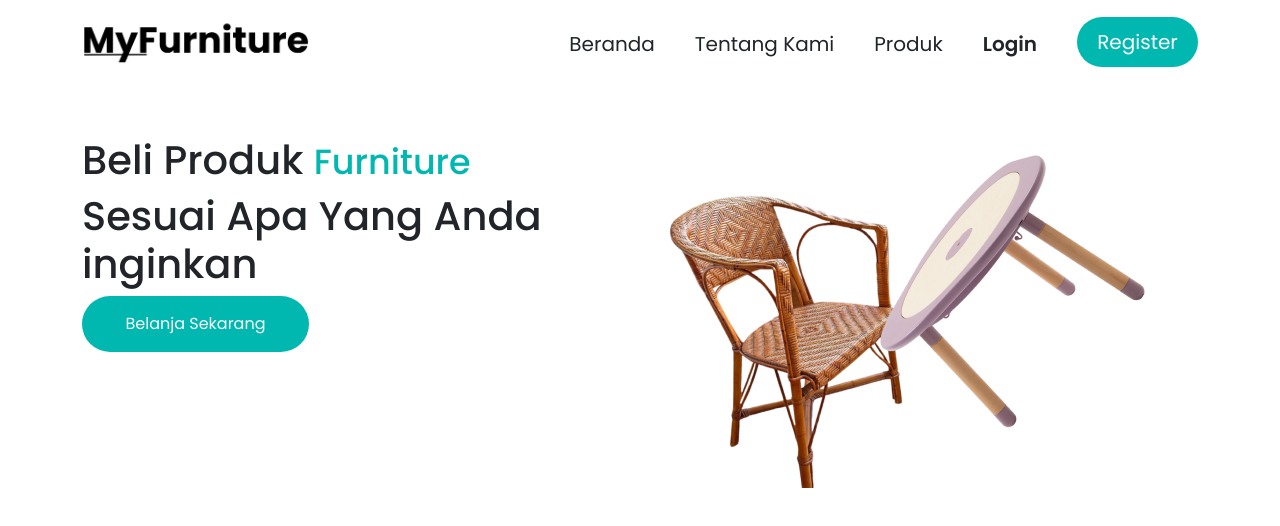
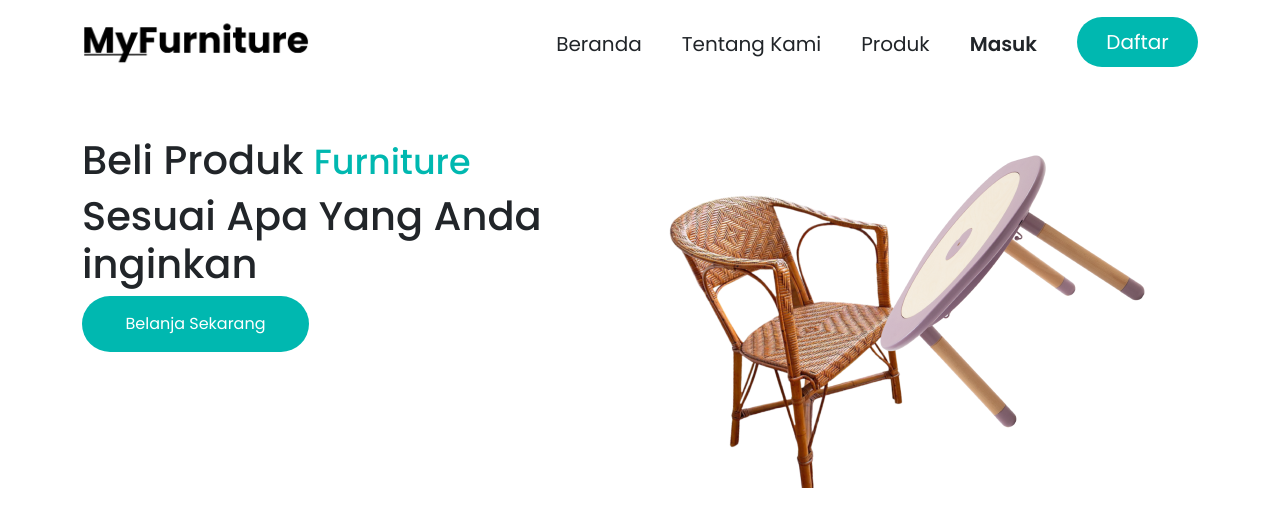
Before and after one commit to Anang20/myFurniiture-Frontend, a Next.js app: page / in a window 1280 px wide. Shown: the top 526 px of the page. Built offline with nearby package versions, Linux system fonts and the light colour scheme.

Commit message:
memperbarui kata

```diff
--- a/pages/components/Navbar.js
+++ b/pages/components/Navbar.js
@@ -25,10 +25,10 @@ export default function Navbar() {
                             <a className={styles["nav-link"]}>Produk</a>
                         </Link>
                         <Link href="./../login">
-                            <a className={styles["nav-link"]} style={{ fontWeight: 600 }}>Login</a>
+                            <a className={styles["nav-link"]} style={{ fontWeight: 600 }}>Masuk</a>
                         </Link>
                         <Link href="./../register">
-                            <button className={styles["button-register"]}>Register</button>
+                            <button className={styles["button-register"]}>Daftar</button>
                         </Link>
                     </div>
                 </div>
--- a/pages/register.js
+++ b/pages/register.js
@@ -36,11 +36,11 @@ export default function Register() {
                                                     <input type="password" style={{ borderRadius: 15 }} name="password" className="form-control" placeholder="Masukkan Password..." required/>
                                                 </div>
                                                 <div className="d-grid gap-2">
-                                                    <button type="submit" style={{ borderRadius: 15, backgroundColor: '#00B8B0', border: 'none' }} className="btn btn-success btn-user btn-block mt-4">Masuk</button>
+                                                    <button type="submit" style={{ borderRadius: 15, backgroundColor: '#00B8B0', border: 'none' }} className="btn btn-success btn-user btn-block mt-4">Daftar</button>
                                                     <center>
                                                         <p>Sudah Punya Akun?
                                                             <Link href="./login">
-                                                                <a style={{ color: '#00B8B0' }}> Daftar</a>
+                                                                <a style={{ color: '#00B8B0' }}> Masuk</a>
                                                             </Link>
                                                         </p>
                                                     </center>
```
